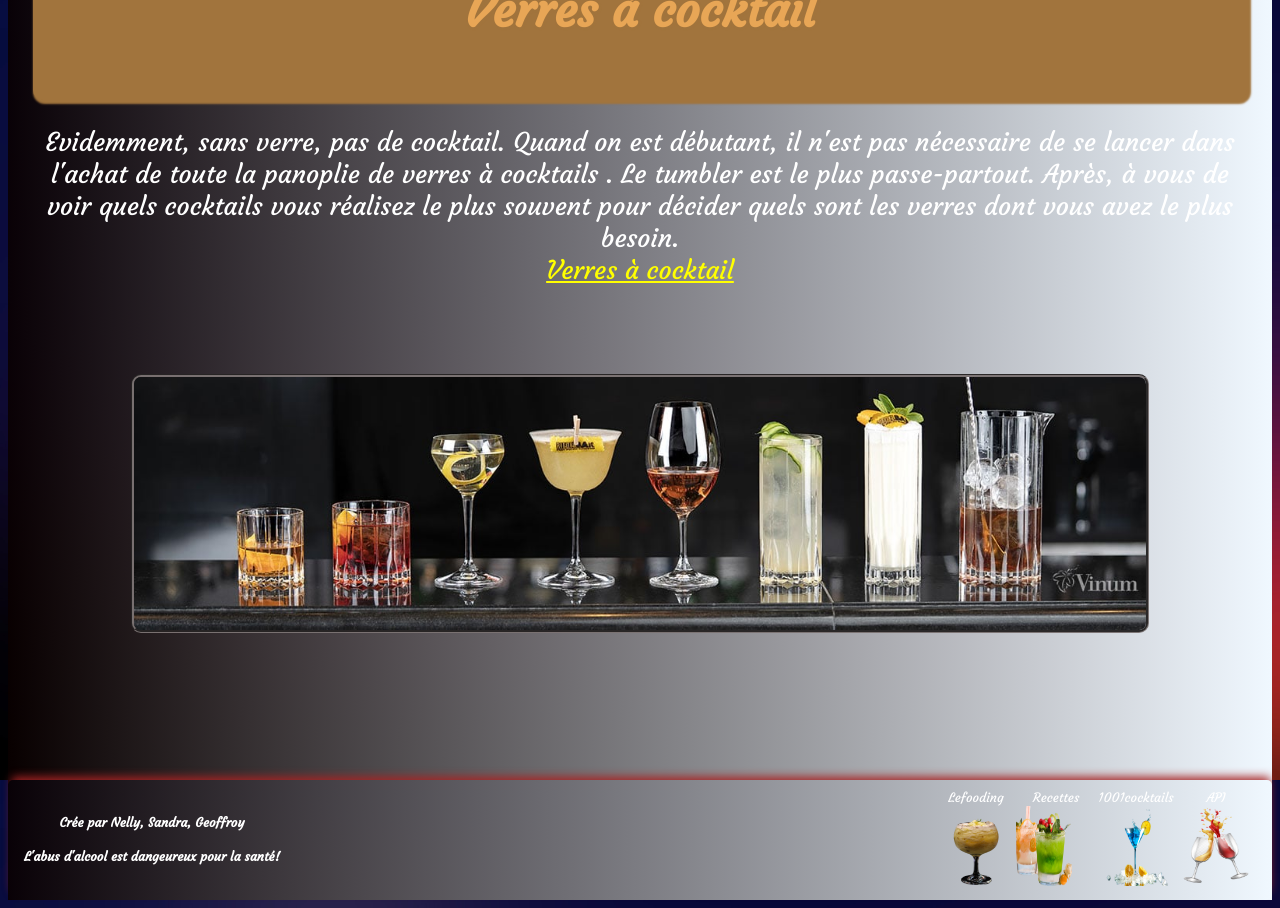
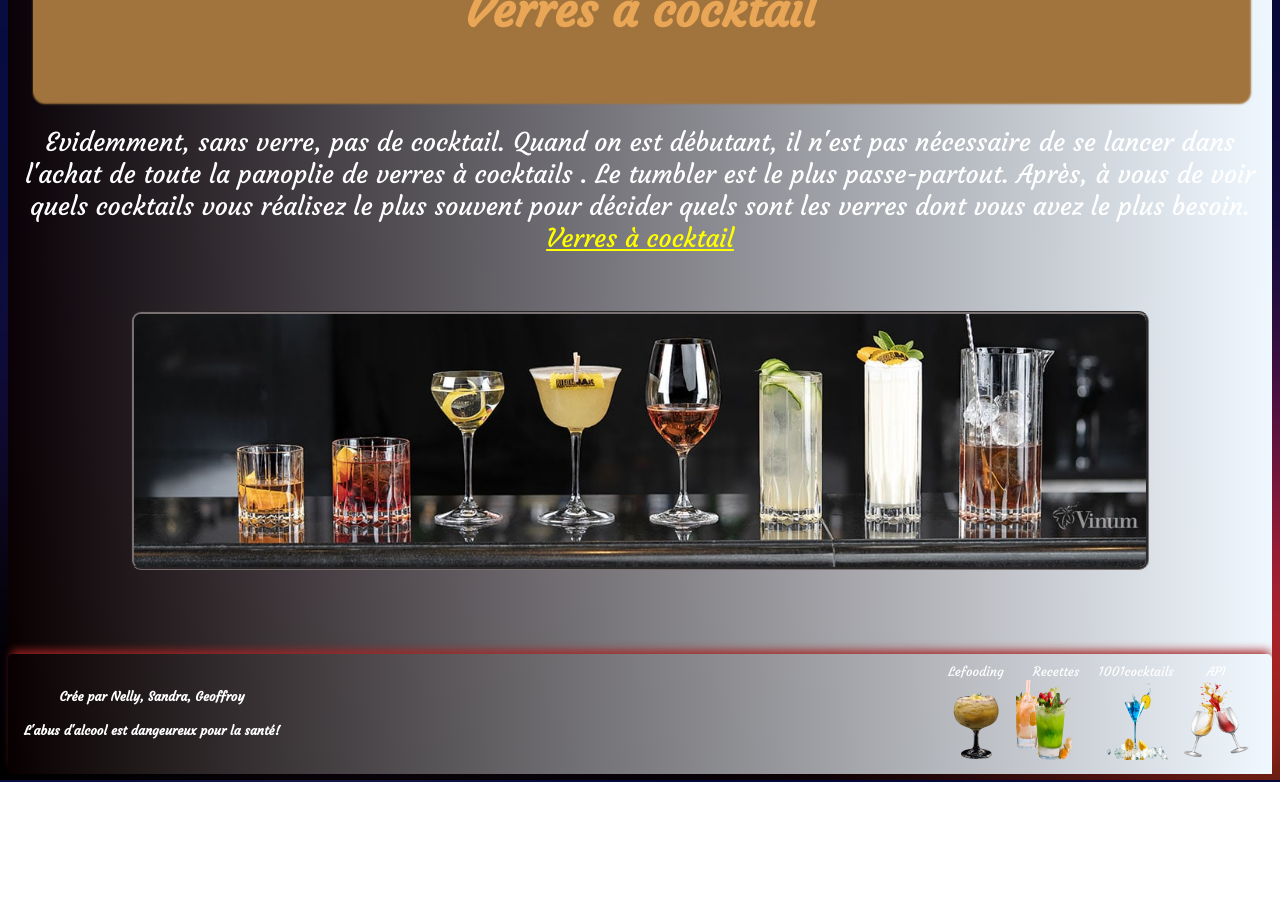
Before and after one commit to WildCodeSchool/2022-09-JS-Marseille-SNCF-P2-CocktailParty, a React (Create React App) app in the folder cocktailparty/: page /Materiel in a window 1280 px wide. Shown: the part 4020-4928 px from the top of the page. After the commit the page ends 4802 px from the top, so only its background shows below. Built offline with nearby package versions, Linux system fonts and the light colour scheme.

Commit message:
result bug css

```diff
--- a/cocktailparty/src/routes/Materiel.js
+++ b/cocktailparty/src/routes/Materiel.js
@@ -178,7 +178,7 @@ function Materiel() {
               </Link>
             </p>
           </div>
-          <div>
+          <div className="plscocktail">
             <img
               className="ImgCocktails"
               src={VerresCocktails}
--- a/cocktailparty/src/routes/materiel.css
+++ b/cocktailparty/src/routes/materiel.css
@@ -139,13 +139,9 @@
   width: 10vw;
 }
 
-.Verre {
-  margin: 2% 2% 2% 2%;
-  text-align: center;
-  }
+
 
 .ImgCocktails {
-  margin: 15% 5% 5% 5%;
   border-radius: 10px;
   border-color: rgba(123, 115, 115, 0.975);
   border-style: groove;
@@ -154,3 +150,6 @@
 .link {
   color: yellow;
 }
+.plscocktail{
+margin-top: 10%;
+}
```
